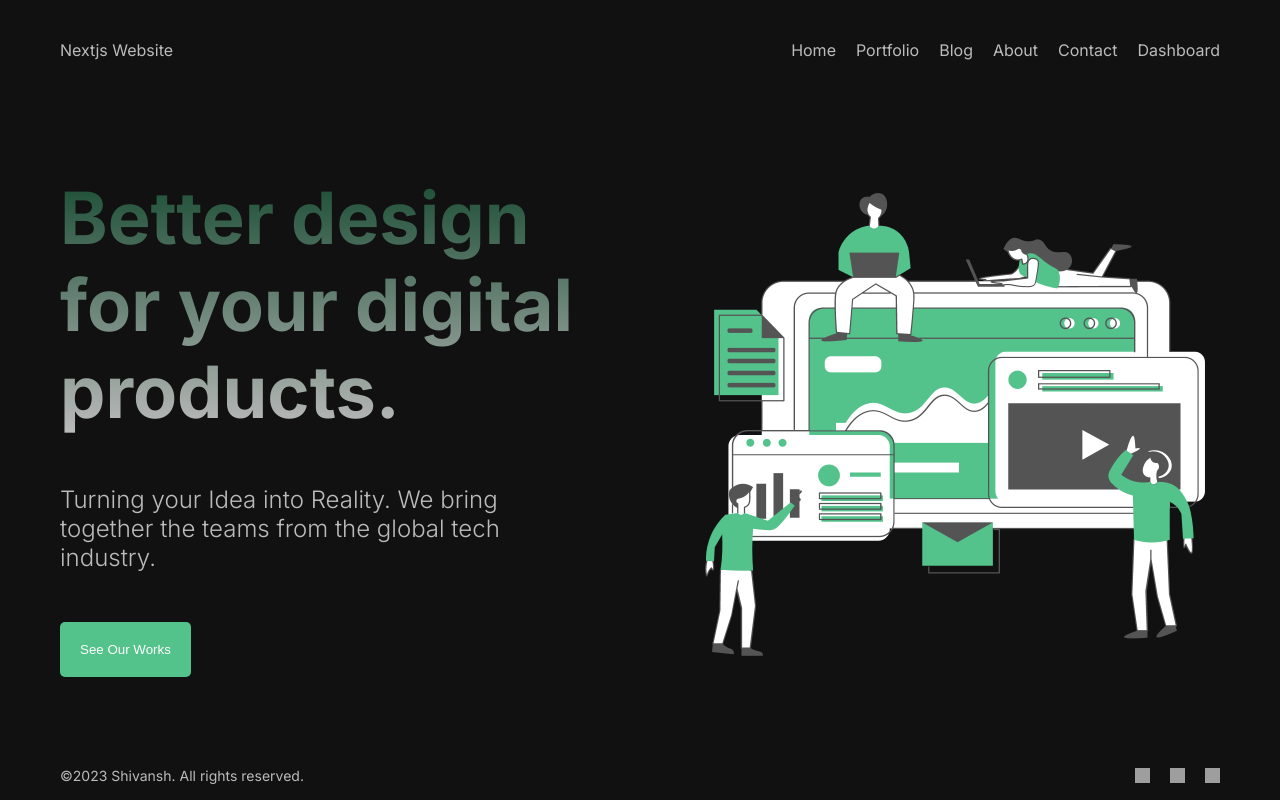
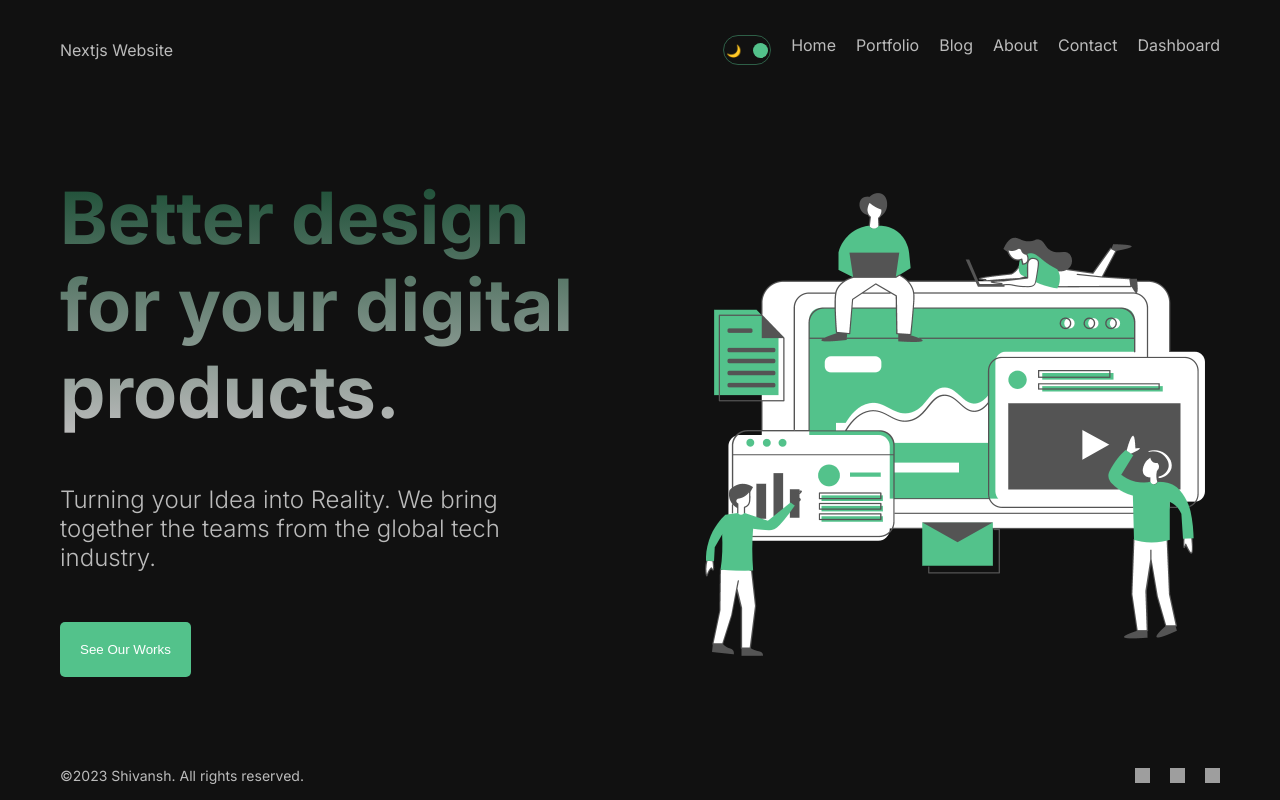
Before and after one commit to shivansh22agra/next.jsNewApp, a Next.js app: page / in a window 1280 px wide. Built offline with nearby package versions, Linux system fonts and the light colour scheme; grey boxes are pictures that could not be loaded.

Commit message:
lastest code

```diff
--- a/src/app/globals.css
+++ b/src/app/globals.css
@@ -1,15 +1,6 @@
 * {
-  background-color: #111;
-  box-sizing: border-box;
   padding: 0;
-  color: #bbb;
   margin: 0;
-}
-
-html,
-body {
-  max-width: 100vw;
-  overflow-x: hidden;
 }
 
 a {
@@ -21,10 +12,10 @@
   transition: 1s all ease;
 }
 
-/* .light {
+.light {
   background-color: white;
   color: #111;
-} */
+}
 
 .dark {
   background-color: #111;
@@ -32,11 +23,9 @@
 }
 
 .container {
-  max-width: 1366px;
+
   min-height: 100vh;
-  margin: 0 auto;
   padding: 0 60px;
-
   display: flex;
   flex-direction: column;
   justify-content: space-between;
--- a/src/app/layout.js
+++ b/src/app/layout.js
@@ -3,6 +3,7 @@
 import Footer from "@/components/footer/Footer.jsx";
 import NavBar from "@/components/navbar/NavBar";
 import "./globals.css";
+import { ThemeProvider } from "@/context/ThemeProvider";
 
 const inter = Inter({ subsets: ["latin"] });
 
@@ -15,11 +16,13 @@
   return (
     <html lang="en">
       <body className={inter.className}>
-        <div className="container">
-          <NavBar />
-          {children}
-          <Footer />
-        </div>
+        <ThemeProvider>
+          <div className="container">
+            <NavBar />
+            {children}
+            <Footer />
+          </div>
+        </ThemeProvider>
       </body>
     </html>
   );
--- a/src/components/navbar/NavBar.jsx
+++ b/src/components/navbar/NavBar.jsx
@@ -1,6 +1,7 @@
 import Link from "next/link";
 import React from "react";
 import styles from "./navbar.module.css";
+import Toggle from "../toggle/toggle";
 const links = [
   {
     id: 1,
@@ -39,6 +40,7 @@
       <Link href="/">Nextjs Website</Link>
 
       <div className={styles.links}>
+        <Toggle/>
         {links.map((link) => (
           <Link key={link.id} className="" href={link.url}>
             {link.title}
--- /dev/null
+++ b/src/components/toggle/toggle.jsx
@@ -0,0 +1,21 @@
+"use client";
+
+import { React, useContext } from "react";
+import styles from "./toggle.module.css";
+import { ThemeContext } from "@/context/ThemeProvider";
+
+const Toggle = () => {
+  const { toggle, mode } = useContext(ThemeContext);
+  return (
+    <div className={styles.container} onClick={toggle}>
+      <div className={styles.icon}>🌙</div>
+      <div className={styles.icon}>🔆</div>
+      <div
+        className={styles.ball}
+        style={mode === "light" ? { left: "2px" } : { right: "2px" }}
+      />
+    </div>
+  );
+};
+
+export default Toggle;
--- /dev/null
+++ b/src/components/toggle/toggle.module.css
@@ -0,0 +1,24 @@
+.container {
+  width: 42px;
+  height: 24px;
+  border: 1.5px solid #53c28b70;
+  border-radius: 30px;
+  display: flex;
+  align-items: center;
+  justify-content: space-between;
+  padding: 2px;
+  position: relative;
+  cursor: pointer;
+}
+
+.icon {
+  font-size: 12px;
+}
+
+.ball {
+  width: 15px;
+  height: 15px;
+  background-color: #53c28b;
+  border-radius: 50%;
+  position: absolute;
+}
--- /dev/null
+++ b/src/context/ThemeProvider.jsx
@@ -0,0 +1,17 @@
+"use client";
+
+import { createContext, useState } from "react";
+export const ThemeContext = createContext();
+export const ThemeProvider = ({ children }) => {
+  const [mode, setMode] = useState("dark");
+
+  const toggle = () => {
+    setMode((prev) => (prev === "dark" ? "light" : "dark"));
+  };
+
+  return (
+    <ThemeContext.Provider value={{ toggle, mode }}>
+      <div className={`theme ${mode}`}>{children}</div>
+    </ThemeContext.Provider>
+  );
+};
```
